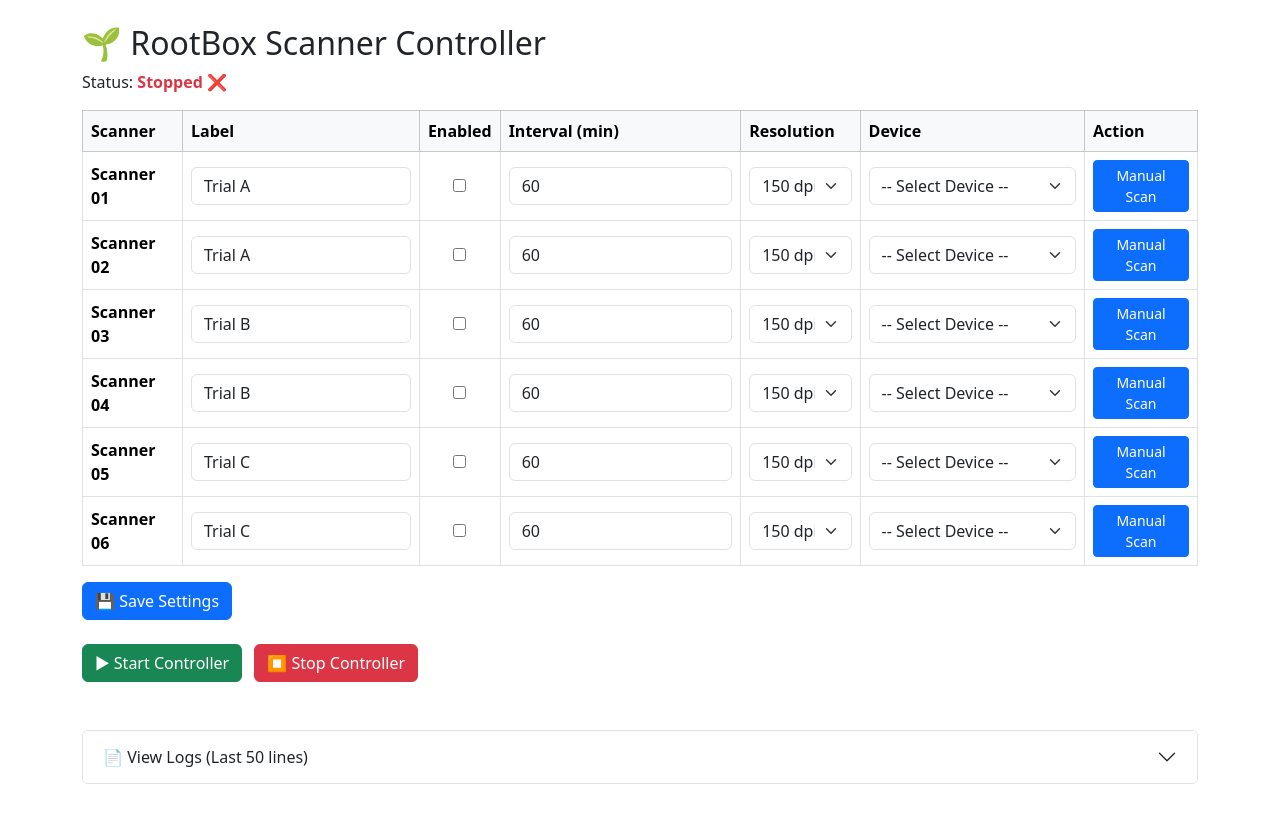
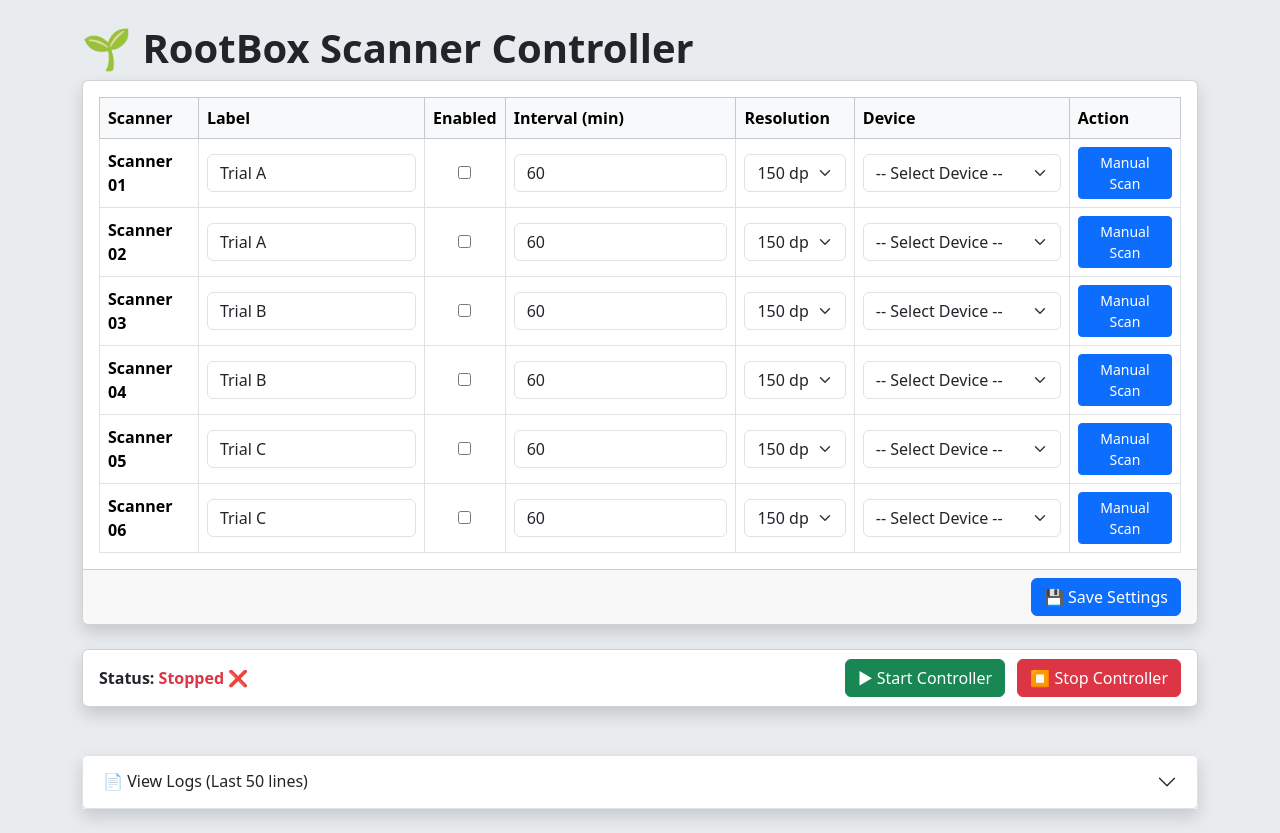
Before and after one commit to Mr-Vale/RootBox-Software, a Flask app: page / in a window 1280 px wide. Before the commit the page ends 784 px from the top, so only its background shows below. Run offline with Flask 3, Linux system fonts and the light colour scheme.

Commit message:
Update index.html style
style change, colours and layout

```diff
--- a/web/templates/index.html
+++ b/web/templates/index.html
@@ -10,19 +10,19 @@
       height: 1rem;
       margin-left: 8px;
     }
+
+	body {
+    background-color: #e9ecef; /* Bootstrap’s secondary grey */
+  /*  background-color: #f8f9fa; /* Bootstrap’s light grey */ */
+    }
   </style>
+
 </head>
 <body class="p-4">
   <div class="container">
-    <h2>🌱 RootBox Scanner Controller</h2>
 
-    <p>Status:
-      {% if running %}
-        <span class="text-success fw-bold">Running ✅</span>
-      {% else %}
-        <span class="text-danger fw-bold">Stopped ❌</span>
-      {% endif %}
-    </p>
+	<h2 class="fw-bold" style="font-size: 2.5rem;">🌱 RootBox Scanner Controller</h2>
+
 
     {% with messages = get_flashed_messages(with_categories=true) %}
       {% if messages %}
@@ -36,7 +36,10 @@
 
     <!-- Main Settings Form -->
     <form method="post" action="{{ url_for('index') }}">
-      <table class="table table-bordered align-middle">
+      <!-- Table & Save Button Card -->
+      <div class="card shadow mb-4">
+        <div class="card-body p-3">
+          <table class="table table-bordered align-middle mb-0">
             <thead class="table-light">
               <tr>
                 <th>Scanner</th>
@@ -79,12 +82,25 @@
               {% endfor %}
             </tbody>
           </table>
-
+        </div>
+        <div class="card-footer text-end">
           <button type="submit" class="btn btn-primary">💾 Save Settings</button>
+        </div>
+      </div>
     </form>
 
-    <!-- Start/Stop Controls -->
-    <div class="mt-4">
+    <!-- Status + Controls Card -->
+    <div class="card shadow mb-4">
+      <div class="card-body d-flex justify-content-between align-items-center" style="height: 3.5rem;">
+        <div>
+          <strong>Status: </strong>
+          {% if running %}
+            <span class="text-success fw-bold">Running ✅</span>
+          {% else %}
+            <span class="text-danger fw-bold">Stopped ❌</span>
+          {% endif %}
+        </div>
+        <div>
           <form method="post" action="{{ url_for('start') }}" class="d-inline-block me-2" id="startForm">
             <button type="submit" class="btn btn-success" id="startButton">
               <span id="startSpinner" class="spinner-border spinner-border-sm me-1 d-none"></span>
@@ -92,15 +108,15 @@
             </button>
           </form>
 
-
-
           <form method="post" action="{{ url_for('stop') }}" class="d-inline-block">
             <button type="submit" class="btn btn-danger">⏹ Stop Controller</button>
           </form>
         </div>
+      </div>
+    </div>
 
     <!-- Log Viewer -->
-    <div class="accordion mt-5" id="logAccordion">
+    <div class="accordion shadow mt-5" id="logAccordion">
       <div class="accordion-item">
         <h2 class="accordion-header" id="headingLogs">
           <button class="accordion-button collapsed" type="button" data-bs-toggle="collapse" data-bs-target="#logPanel" aria-expanded="false" aria-controls="logPanel">
```
Lines whose indentation alone changed are shown as unchanged.
